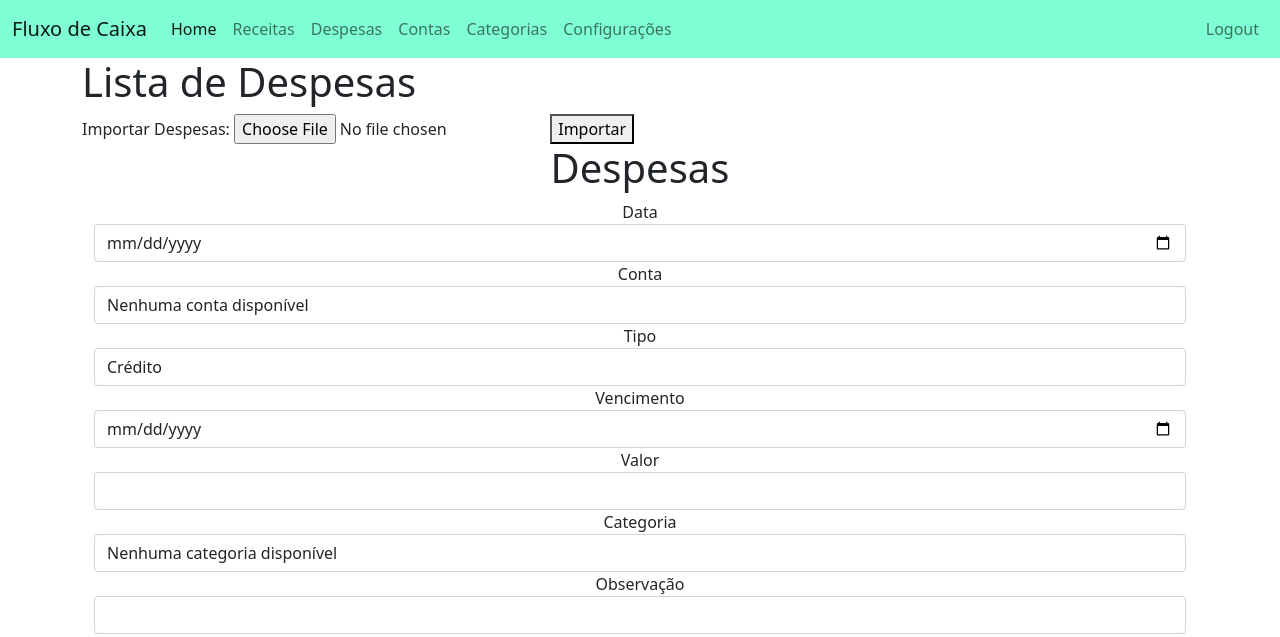
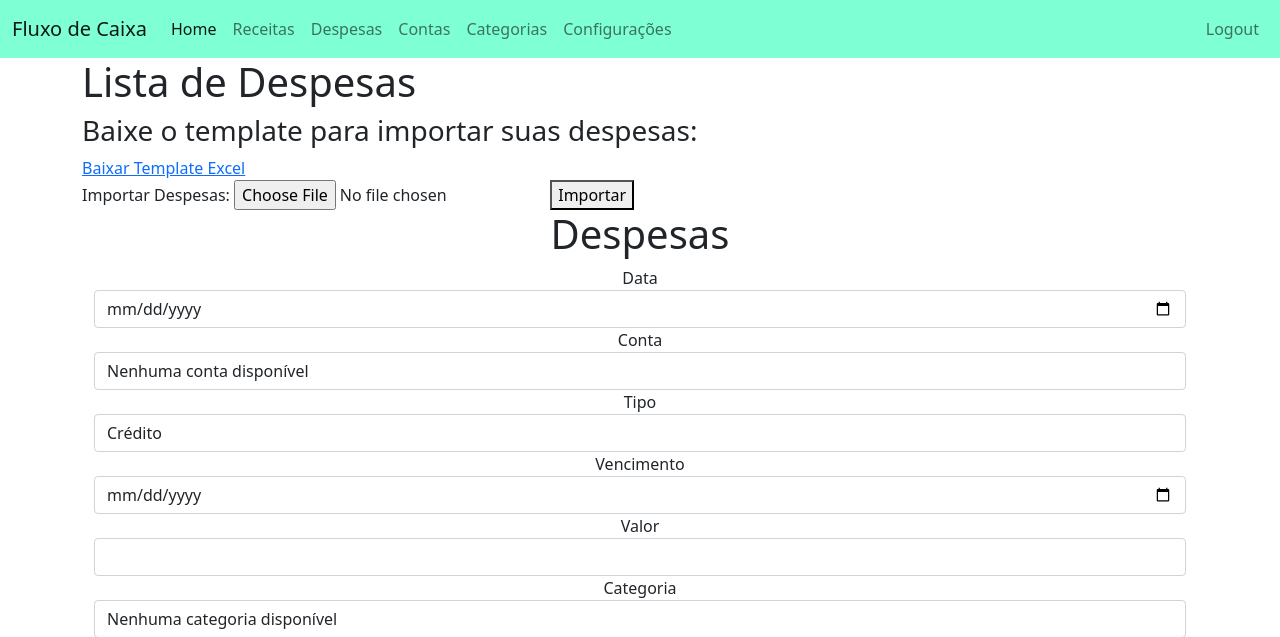
Before and after one commit to Gamml96/Fluxo, a Django app: page /despesas/ in a window 1280 px wide. Shown: the top 637 px of the page. Run offline with Django 5.2, Linux system fonts and the light colour scheme; a user stored in the database is signed in; data comes from the database, SQL or seed files in the repository; data that the repository does not hold is empty; some libraries are stand-ins or nearby versions.

Commit message:
import e template

```diff
--- a/AppFluxoDeCaixa/templates/usuarios/despesas.html
+++ b/AppFluxoDeCaixa/templates/usuarios/despesas.html
@@ -68,6 +68,9 @@
       </nav>
 <div class="container">
     <h1>Lista de Despesas</h1>
+    <h3>Baixe o template para importar suas despesas:</h3>
+    <a href="{% url 'download_template_excel' %}" download="template_despesas.xlsx">Baixar Template Excel</a>
+
     <form method="post" enctype="multipart/form-data">
         {% csrf_token %}
         <label for="file">Importar Despesas:</label>
--- a/requirements.txt
+++ b/requirements.txt
@@ -1,8 +1,10 @@
 asgiref==3.8.1
 dj-database-url==2.3.0
 Django==5.1.4
+et_xmlfile==2.0.0
 gunicorn==23.0.0
 numpy==2.2.1
+openpyxl==3.1.5
 packaging==24.2
 pandas==2.2.3
 psycopg2==2.9.10
```
